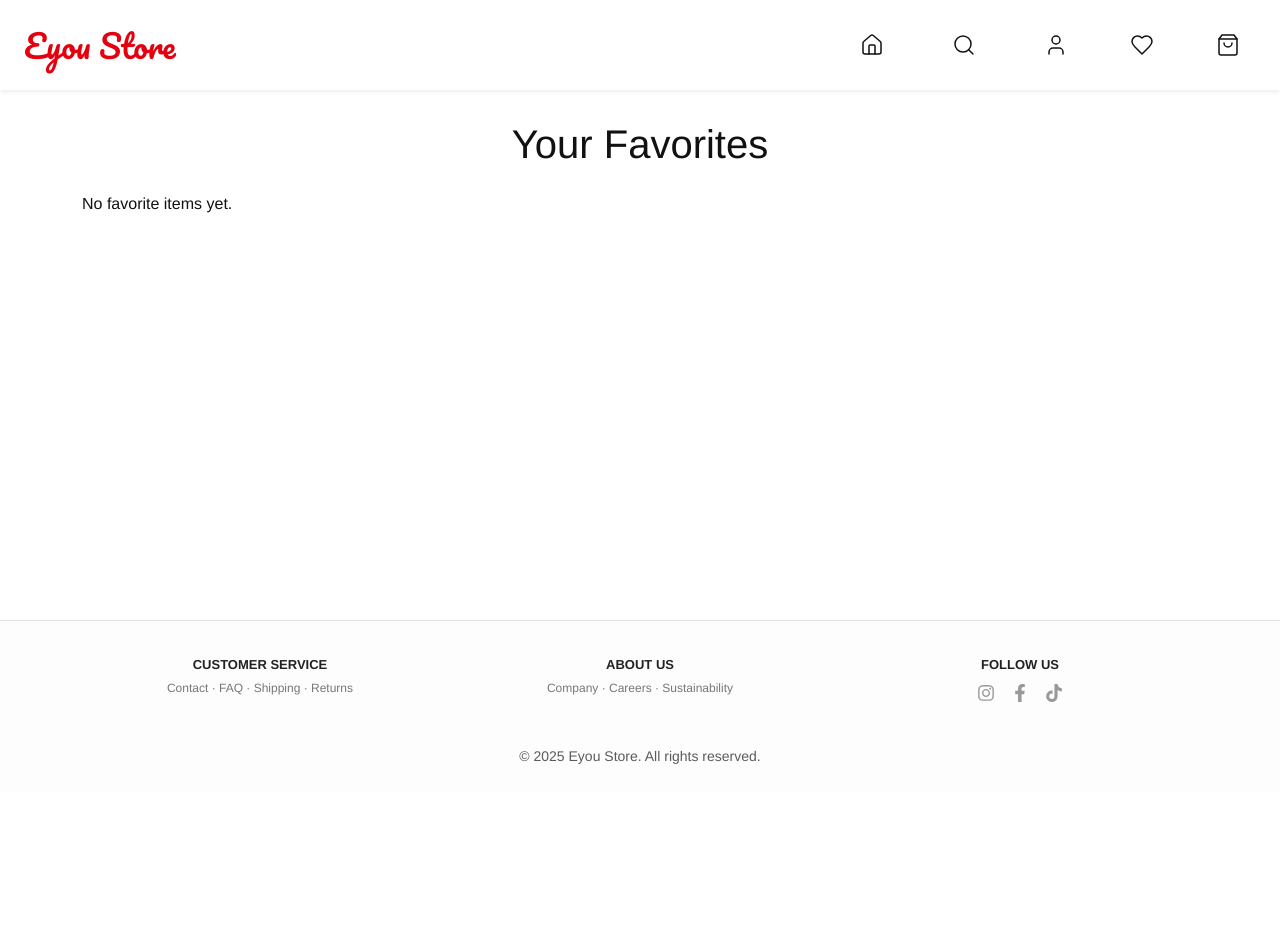
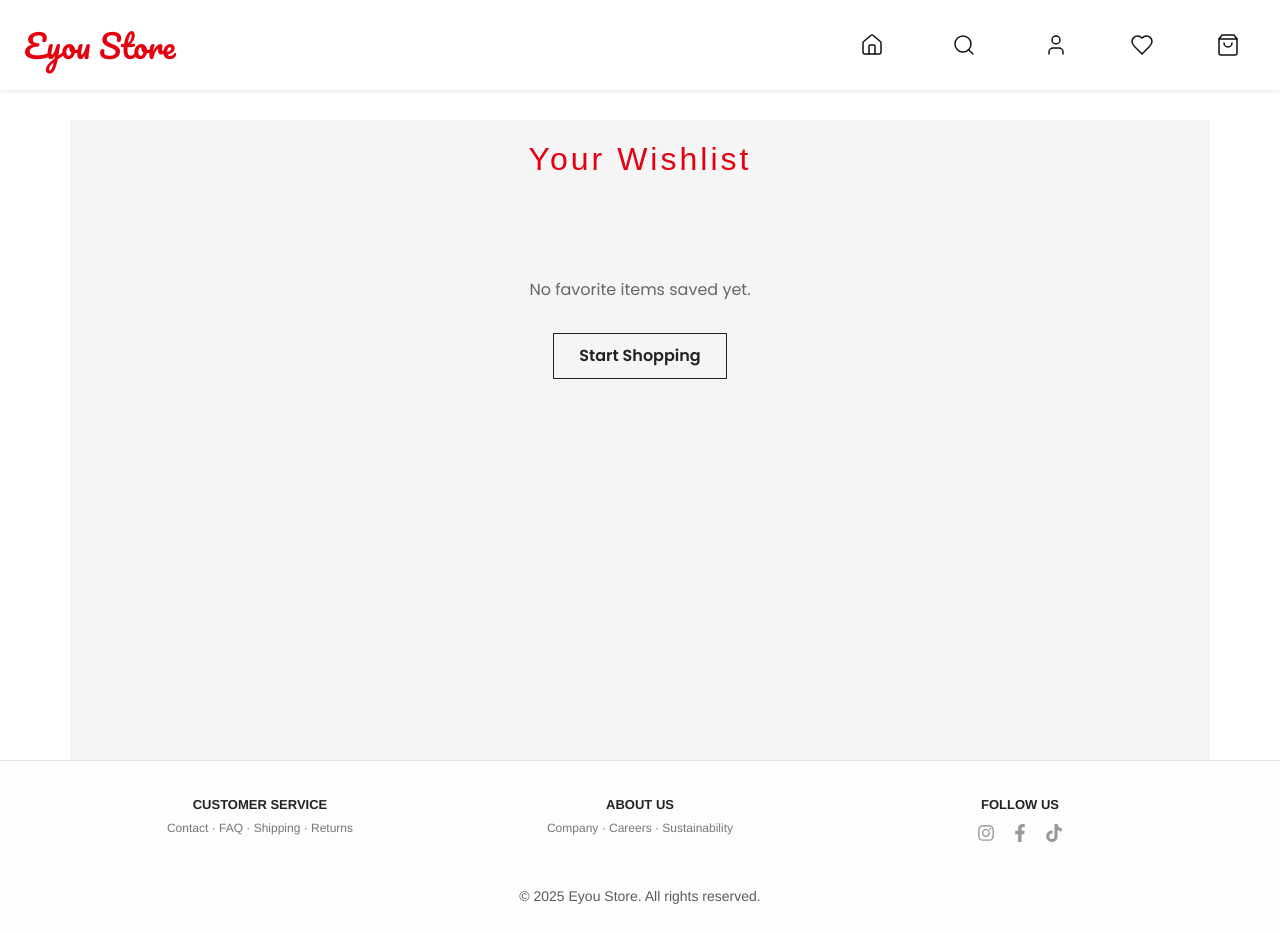
Before and after one commit to Meycemabd/Ecommerce, a React (Vite) app in the folder client/: page /favorites in a window 1280 px wide. Before the commit the page ends 800 px from the top, so only its background shows below. Built offline with nearby package versions, Linux system fonts and the light colour scheme.

Commit message:
FavoritePage done !

```diff
--- a/client/src/pages/FavoritePage.jsx
+++ b/client/src/pages/FavoritePage.jsx
@@ -1,40 +1,47 @@
-// FavoritePage.jsx
 import { useSelector, useDispatch } from 'react-redux';
 import { removeFromFavorites } from '../redux/favoritesSlice';
-import '../styles/pagesCSS/FavoritePage.css'
+import '../styles/pagesCSS/FavoritePage.css';
 
 export default function FavoritePage() {
-  const favorites = useSelector(state => state.favorites);
+  const favorites = useSelector((state) => state.favorites);
   const dispatch = useDispatch();
 
+  const handleAddToCart = (item) => {
+    // TODO: Implement cart logic
+    alert(`${item.title} added to cart!`);
+  };
+
   return (
-    <div style={{ marginTop: "120px", minHeight: "500px" }}>
-      <h1 className="text-center mb-4">Your Favorites</h1>
-      <div className="container">
-        {favorites.length === 0 ? (
-          <p>No favorite items yet.</p>
-        ) : (
-          <div className="row">
-            {favorites.map((item) => (
-              <div className="col-md-4 mb-3" key={item.id}>
-                <div className="card">
-                  <img src={item.image} className="card-img-top" alt={item.title} />
-                  <div className="card-body">
-                    <h5 className="card-title">{item.title}</h5>
-                    <p className="card-text">${item.price}</p>
-                    <button
-                      className="btn btn-danger"
-                      onClick={() => dispatch(removeFromFavorites(item.id))}
-                    >
-                      Remove
-                    </button>
-                  </div>
+    <div className="favorite-page container">
+      <h2 className="wishlist-title" style={{
+                  letterSpacing: "3px",
+                  color: "#e50010",
+                  fontFamily: "Arial, sans-serif",
+                  width: "100%",
+                }}>Your Wishlist</h2>
+
+      {favorites.length === 0 ? (
+        <div className="empty-message">
+          <p>No favorite items saved yet.</p>
+          <a href="/products" className="btn btn-outline-dark">Start Shopping</a>
+        </div>
+      ) : (
+        <ul className="wishlist-list">
+          {favorites.map((item) => (
+            <li className="wishlist-item" key={item.id}>
+              <img src={item.image} alt={item.title} className="wishlist-img" />
+              <div className="wishlist-info">
+                <h5 className="wishlist-name">{item.title}</h5>
+                <p className="wishlist-price">€ {item.price}</p>
+                <div className="wishlist-actions">
+                  <button className="btn btn-dark btn-sm" onClick={() => handleAddToCart(item)}>Add to Cart</button>
+                  <button className="btn btn-link text-danger btn-sm" onClick={() => dispatch(removeFromFavorites(item.id))}>Remove</button>
                 </div>
               </div>
-            ))}
-          </div>
-        )}
-      </div>
+            </li>
+          ))}
+        </ul>
+      )}
     </div>
   );
 }
--- a/client/src/styles/pagesCSS/FavoritePage.css
+++ b/client/src/styles/pagesCSS/FavoritePage.css
@@ -1,79 +1,171 @@
-/* FavoritePage.css */
+@import url('https://fonts.googleapis.com/css2?family=Poppins:wght@300;400;500&display=swap');
+
 .favorite-page {
   margin-top: 120px;
   padding: 20px;
-    font-family: Arial, sans-serif;
-    background-color: white;
+  font-family: 'Poppins', sans-serif;
+  font-weight: 400;
+  background-color: #f5f5f5;
+  min-height: 80vh;
+  color: #111;
 }
 
-  .favorite-title {
-    font-size: 32px;
-    font-weight: 600;
+.wishlist-title {
+  font-size: 2rem;
+  font-weight: 500;
   text-align: center;
   margin-bottom: 40px;
+  letter-spacing: 2px;
+  color: #111;
+  width: 100%;
+  font-family: inherit;
+}
+
+.wishlist-list {
+  list-style: none;
+  padding: 0;
+  margin: 0;
+  font-family: inherit;
+}
+
+.wishlist-item {
+  display: flex;
+  align-items: center;
+  padding: 20px;
+  margin-bottom: 15px;
+  background-color: #fff;
+  border-radius: 0;
+  box-shadow: 0 1px 3px rgba(0, 0, 0, 0.1);
+  transition: background-color 0.2s ease;
+  font-family: inherit;
+}
+
+.wishlist-item:hover {
+  background-color: #eaeaea;
+}
+
+.wishlist-img {
+  width: 80px;
+  height: 80px;
+  object-fit: contain;
+  margin-right: 20px;
+}
+
+.wishlist-info {
+  flex-grow: 1;
+  font-family: inherit;
+}
+
+.wishlist-name {
+  font-size: 1rem;
+  font-weight: 400;
+  margin-bottom: 5px;
+  color: #222;
+  font-family: 'Poppins', sans-serif;
+}
+
+.wishlist-price {
+  color: #555;
+  font-size: 0.95rem;
+  margin-bottom: 10px;
+  font-family: inherit;
+}
+
+.wishlist-actions {
+  display: flex;
+  gap: 10px;
+  font-family: inherit;
+}
+
+.wishlist-actions button {
+  background-color: #222;
+  color: white;
+  border: none;
+  padding: 8px 14px;
+  font-size: 0.9rem;
+  cursor: pointer;
+  border-radius: 0;
+  transition: background-color 0.2s ease;
+  font-weight: 600;
+  font-family: 'Poppins', sans-serif;
+}
+
+.wishlist-actions button:hover {
+  background-color: #444;
+}
+
+.wishlist-actions button.remove-btn {
+  background-color: #ddd;
+  color: #444;
+  font-family: 'Poppins', sans-serif;
+}
+
+.wishlist-actions button.remove-btn:hover {
+  background-color: #bbb;
+  color: #222;
 }
 
 .empty-message {
   text-align: center;
-    color: #777;
-    font-size: 18px;
+  padding: 60px 20px;
+  color: #666;
+  font-family: inherit;
 }
 
-  .favorites-grid {
-    display: grid;
-    grid-template-columns: repeat(auto-fit, minmax(250px, 1fr));
-    gap: 30px;
+.empty-message a {
+  margin-top: 15px;
+  display: inline-block;
+  text-decoration: none;
+  color: #222;
+  border: 1px solid #222;
+  padding: 10px 25px;
+  font-weight: 600;
+  border-radius: 0;
+  transition: background-color 0.2s ease, color 0.2s ease;
+  font-family: inherit;
 }
 
-  .favorite-card {
-    border: 1px solid #ddd;
-    border-radius: 12px;
-    overflow: hidden;
-    background-color: #fff;
-    transition: transform 0.2s;
+.empty-message a:hover {
+  background-color: #222;
+  color: white;
 }
 
-  .favorite-card:hover {
-    transform: translateY(-4px);
+.btn-dark.btn-sm {
+  background-color: white !important;
+  color: black !important;
+  border: 1px solid black;
+  width: auto;
+  padding: 0.25rem 0.5rem;
+  text-transform: uppercase;
+  font-weight: 400;
+  font-family: 'Poppins', sans-serif;
+  transition: all 0.3s ease;
 }
 
-  .favorite-image {
-    width: 100%;
-    height: 300px;
-    object-fit: contain;
-    background-color: #f9f9f9;
+.btn-dark.btn-sm:hover {
+  background-color: black !important;
+  color: white !important;
+  border-color: black !important;
 }
 
-  .favorite-info {
-    padding: 16px;
-    text-align: center;
+.btn-link.text-danger.btn-sm {
+  background-color: white !important;
+  color: #666666 !important;
+  border: 1px solid #999999;
+  border-radius: 3px;
+  padding: 0.25rem 0.5rem;
+  text-transform: uppercase;
+  font-weight: 400;
+  font-family: 'Poppins', sans-serif;
+  transition: all 0.3s ease;
+  display: inline-block;
+  width: auto;
+  text-decoration: none;
 }
 
-  .favorite-name {
-    font-size: 16px;
-    font-weight: 500;
-    margin-bottom: 8px;
+.btn-link.text-danger.btn-sm:hover {
+  background-color: #dd5469 !important;
+  color: white !important;
+  border-color: #dd5469 !important;
+  text-decoration: none;
 }
-
-  .favorite-price {
-    font-size: 18px;
-    font-weight: bold;
-    color: #111;
-    margin-bottom: 12px;
-  }
-
-  .remove-btn {
-    background-color: white;
-    color: red;
-    border: 1px solid red;
-    padding: 8px 16px;
-    border-radius: 20px;
-    font-weight: 500;
-    cursor: pointer;
-    transition: all 0.2s;
-  }
-
-  .remove-btn:hover {
-    background-color: red;
-    color: white;
-  }
```
Also changed, not shown: client/src/styles/pagesCSS/ProductDetailPage.css (line endings or trailing spaces). Lines whose indentation alone changed are shown as unchanged.
